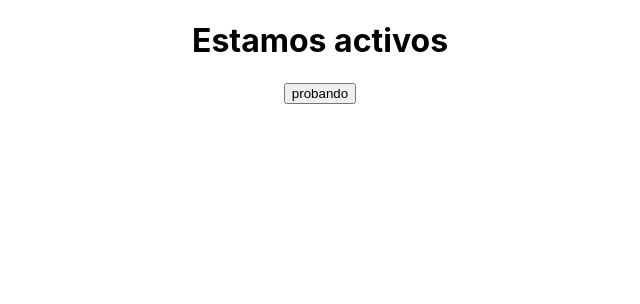
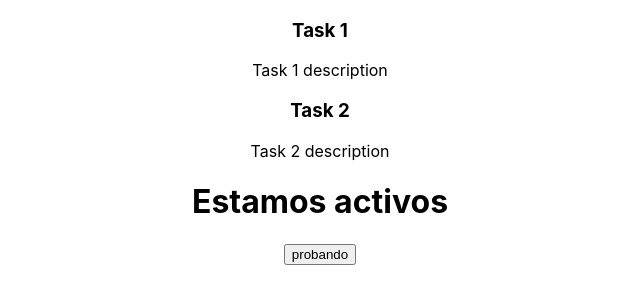
Before and after one commit to CarlosAndresOrtega/Challenge_Carlos_Ortega, a React (Create React App) app: page / in a window 1280 px wide. Shown: the top 304 px of the page, without its empty margins (320-960 px from the left). Built offline with nearby package versions, Linux system fonts and the light colour scheme.

Commit message:
Creacion del componente TasksLists

```diff
--- a/src/App.js
+++ b/src/App.js
@@ -3,6 +3,7 @@ import { useEffect } from 'react';
 import './App.css';
 import { useSelector } from 'react-redux';
 import { setItem } from './utils/localStorage';
+import TasksLists from './components/TasksLists';
 
 function App() {
   const taskState= useSelector(state=>state.tasks)
@@ -16,6 +17,7 @@ function App() {
   console.log(taskState)
   return (
     <div className="App">
+        <TasksLists />
       <h1>Estamos activos</h1>
       <button onClick={HandleData}>probando</button>
     </div>
--- /dev/null
+++ b/src/components/TasksLists.js
@@ -0,0 +1,28 @@
+import React from "react";
+import { useSelector } from "react-redux";
+import { useDispatch } from "react-redux";
+
+function TasksLists() {
+  const taskState = useSelector((state) => state.tasks);
+
+  return (
+    <>
+      {taskState.map((task) => {
+        return (
+          <>
+            <div key={task.id} className="bg-neutral-800 p-4 rounded-md">
+              <header className="flex justify-between">
+                <h3>{task.title}</h3>
+                <div className="flex gap-x-2">
+                </div>
+              </header>
+              <p>{task.description}</p>
+            </div>
+          </>
+        );
+      })}
+    </>
+  );
+}
+
+export default TasksLists;
```
